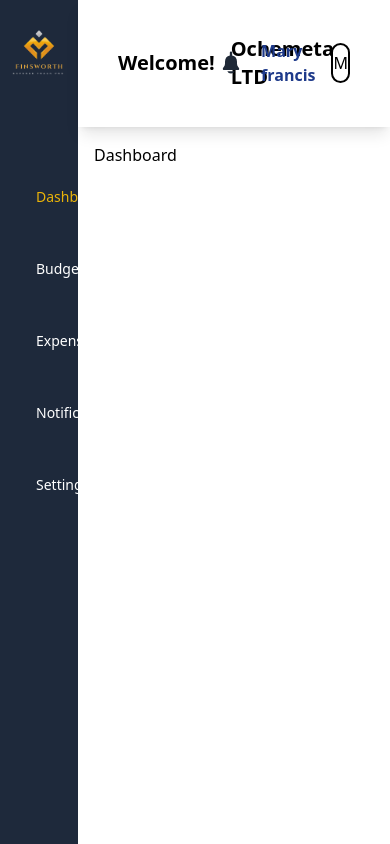
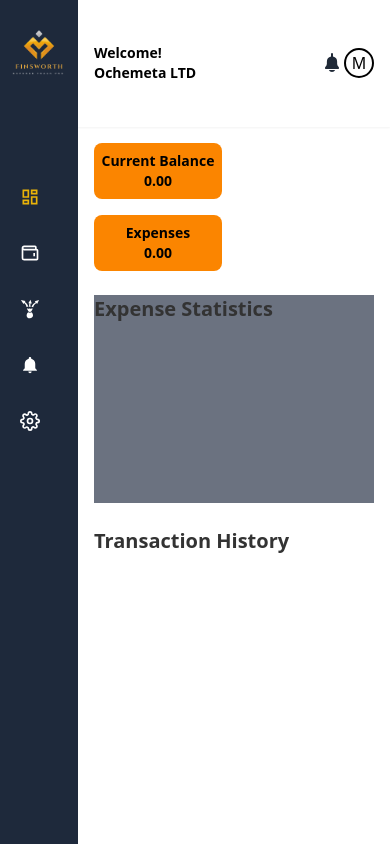
Before and after one commit to Dhanielgeek/FinsWorth, a React (Vite) app: page /dashboard/dashboard in a window 390 px wide. Built offline with nearby package versions, Linux system fonts and the light colour scheme; a web font is replaced by a local one.

Commit message:
working on dashboard responsiveness

```diff
--- a/src/Dashboard/Menu.jsx
+++ b/src/Dashboard/Menu.jsx
@@ -22,20 +22,20 @@ const Menu = () => {
   };
 
   return (
-    <ul className='space-y-4 pt-10'>
+    <ul className='pt-10'>
       {items.map((item) => {
         const { title, href, Icon } = item;
         const isActive = activeItem === title;
 
         return (
-          <li key={title} className={`h-14 ${isActive ? 'Active' : ''}`}>
+          <li  key={title} className={`h-14 ${isActive ? 'Active' : ''}`}>
             <Link
               to={href}
               className={`flex items-center gap-4 p-5 transition-all text-sm font-medium text-white hover:bg-zinc-900 border-zinc-800 ${isActive ? 'text-yellow-500' : ''}`}
               onClick={() => handleItemClick(title)}
             >
               <span className='text-sm'><Icon size={20} /></span>
-              <span>{title}</span>
+              <span className='hidden lg:flex'>{title}</span>
             </Link>
           </li>
         );
--- a/src/Dashboard/header.jsx
+++ b/src/Dashboard/header.jsx
@@ -1,14 +1,14 @@
 const DashBoardHeader = () => {
   return (
-    <div className="h-[15%] bg-white flex shadow-lg">
-      <div className="w-4/6 font-semibold text-xl flex gap-x-4 items-center pl-10">
+    <div className="w-full h-[15%] bg-white shadow-sm flex items-center px-4 justify-between">
+      <div className="font-semibold text-sm">
         <h1>Welcome!</h1>
         <h1>Ochemeta LTD</h1>
       </div>
-      <div className="w-2/6 flex items-center gap-x-4 justify-end pr-10 ">
-        <div>
+      <div className="w-2/6 flex items-center lg:gap-x-4 justify-end lg:pr-10 ">
+        <div className="">
           <svg
-            className="w-7 h-7 text-gray-800 dark:text-white"
+            className=" text-gray-800 dark:text-white"
             aria-hidden="true"
             xmlns="http://www.w3.org/2000/svg"
             width="24"
@@ -19,8 +19,10 @@ const DashBoardHeader = () => {
             <path d="M17.133 12.632v-1.8a5.406 5.406 0 0 0-4.154-5.262.955.955 0 0 0 .021-.106V3.1a1 1 0 0 0-2 0v2.364a.955.955 0 0 0 .021.106 5.406 5.406 0 0 0-4.154 5.262v1.8C6.867 15.018 5 15.614 5 16.807 5 17.4 5 18 5.538 18h12.924C19 18 19 17.4 19 16.807c0-1.193-1.867-1.789-1.867-4.175ZM8.823 19a3.453 3.453 0 0 0 6.354 0H8.823Z" />
           </svg>
         </div>
-        <p className="text-blue-900 font-semibold text-base">Mary francis</p>
-        <div className="w-[40px] h-[40px] flex items-center justify-center border-2 border-black rounded-full"> M</div>
+        <p className="hidden lg:flex text-blue-900 font-semibold text-base">Mary francis</p>
+        <div className="w-[30px] lg:w-[40px] h-[30px] lg:h-[40px] flex items-center justify-center border-2 border-black rounded-full">
+          M
+        </div>
       </div>
     </div>
   );
--- /dev/null
+++ b/src/Dashboard/pages/Total.jsx
@@ -0,0 +1,10 @@
+import React from "react";
+const Total = (props) => {
+  return (
+    <div className="w-32  h-14 bg-[#FB8500] flex flex-col items-center justify-center rounded-lg">
+      <p className="text-sm font-semibold">{props.tittle}</p>
+      <p className="text-sm font-semibold">{props.balance}</p>
+    </div>
+  );
+};
+export default Total;
--- a/src/Dashboard/pages/budget.jsx
+++ b/src/Dashboard/pages/budget.jsx
@@ -1,8 +1,14 @@
 
 const Budget= () => {
     return (
-      <div className="p-4">
-       Budget
+      <div className="">
+        <div>
+          <div className="w-14 h-14 bg-[#FB8500]">
+            <p>Current Balance</p>
+            <p>0.00</p>
+          </div>
+          <div className=""></div>
+        </div>
       </div>
     );
   };
--- a/src/Dashboard/pages/dashboad.jsx
+++ b/src/Dashboard/pages/dashboad.jsx
@@ -1,8 +1,25 @@
+import Total from "./Total";
+const DashBoard = () => {
+  return (
+    <div className="p-4 flex flex-col gap-6">
+      <div className="flex flex-col lg:flex-row gap-4">
+        <div>
+          <Total tittle="Current Balance" balance="0.00" />
+        </div>
+        <div>
+          <Total tittle="Expenses" balance="0.00" />
+        </div>
+      </div>
+      {/* expense graph */}
+      <div className="w-full h-52 bg-gray-500">
+        <div className="text-[#333333] font-semibold text-xl">Expense Statistics</div>
+      </div>
+      {/* transaction history */}
+      <div>
+        <p className="text-[#333333] font-semibold text-xl">Transaction History</p>
+      </div>
+    </div>
+  );
+};
 
-const DashBoard = () => {
-    return <div className="p-4">
-      Dashboard
-      </div>;
-  };
-
-  export default DashBoard ;
+export default DashBoard;
--- a/src/Dashboard/sidebar.jsx
+++ b/src/Dashboard/sidebar.jsx
@@ -1,22 +1,19 @@
-import goldLogo from '../assets/goldLogo.png';
-import Menu from './Menu';
+import goldLogo from "../assets/goldLogo.png";
+import Menu from "./Menu";
 
-
-const SideBar= () => {
+const SideBar = () => {
   return (
-    <div className='h-screen'>
-      <div className='h-[15%] flex justify-center items-center'>
-  <span className="block h-24 w-32">
-  <img src={goldLogo} />
-  </span>
+    <div className="h-screen">
+      <div className="h-[15%] flex items-center">
+        <span className="block h-24 w-32">
+          <img src={goldLogo} />
+        </span>
       </div>
-      <div className=''>
-
-        <Menu/>
-
+      <div className="">
+        <Menu />
       </div>
     </div>
-  )
-}
+  );
+};
 
-export default SideBar
+export default SideBar;
```
Also changed, not shown: src/Components/Layout.jsx (line endings or trailing spaces).
